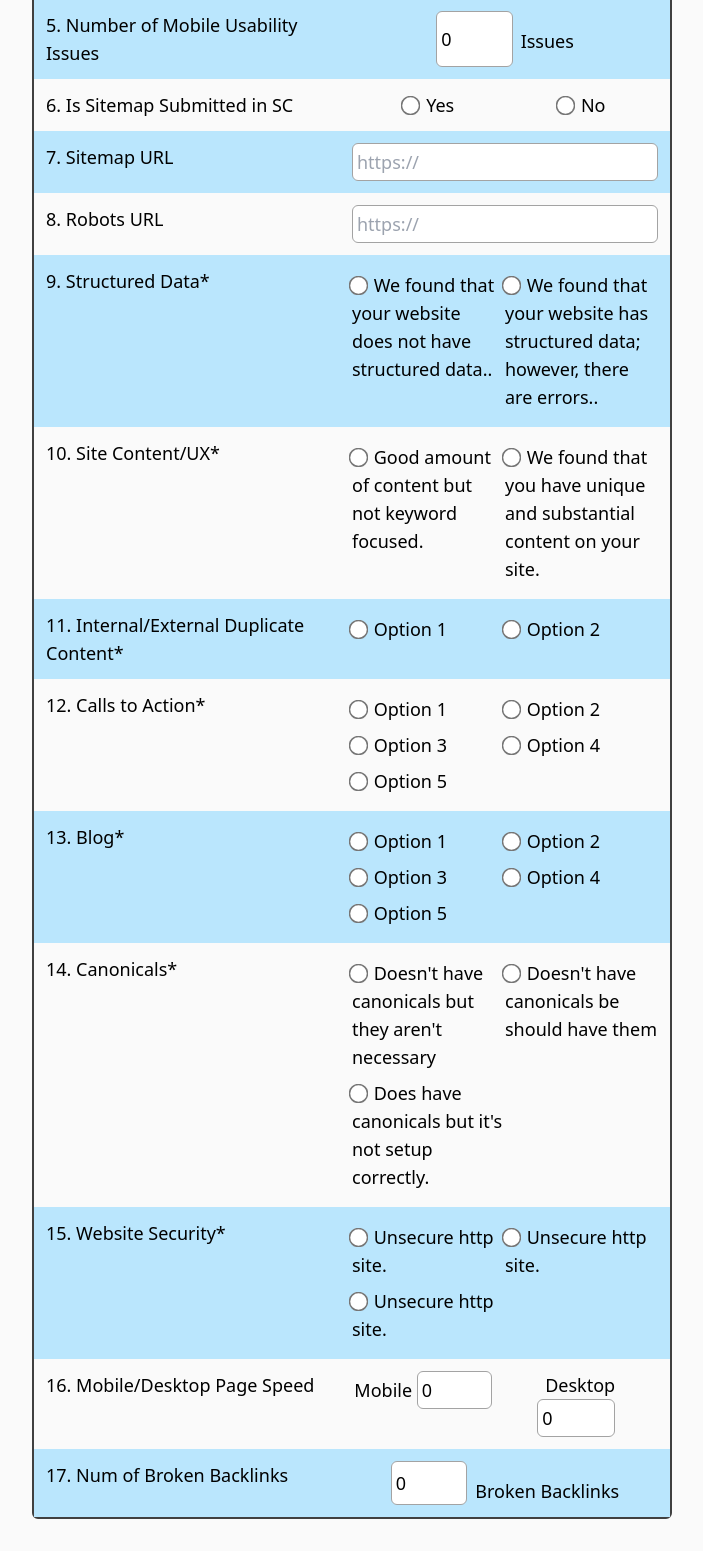
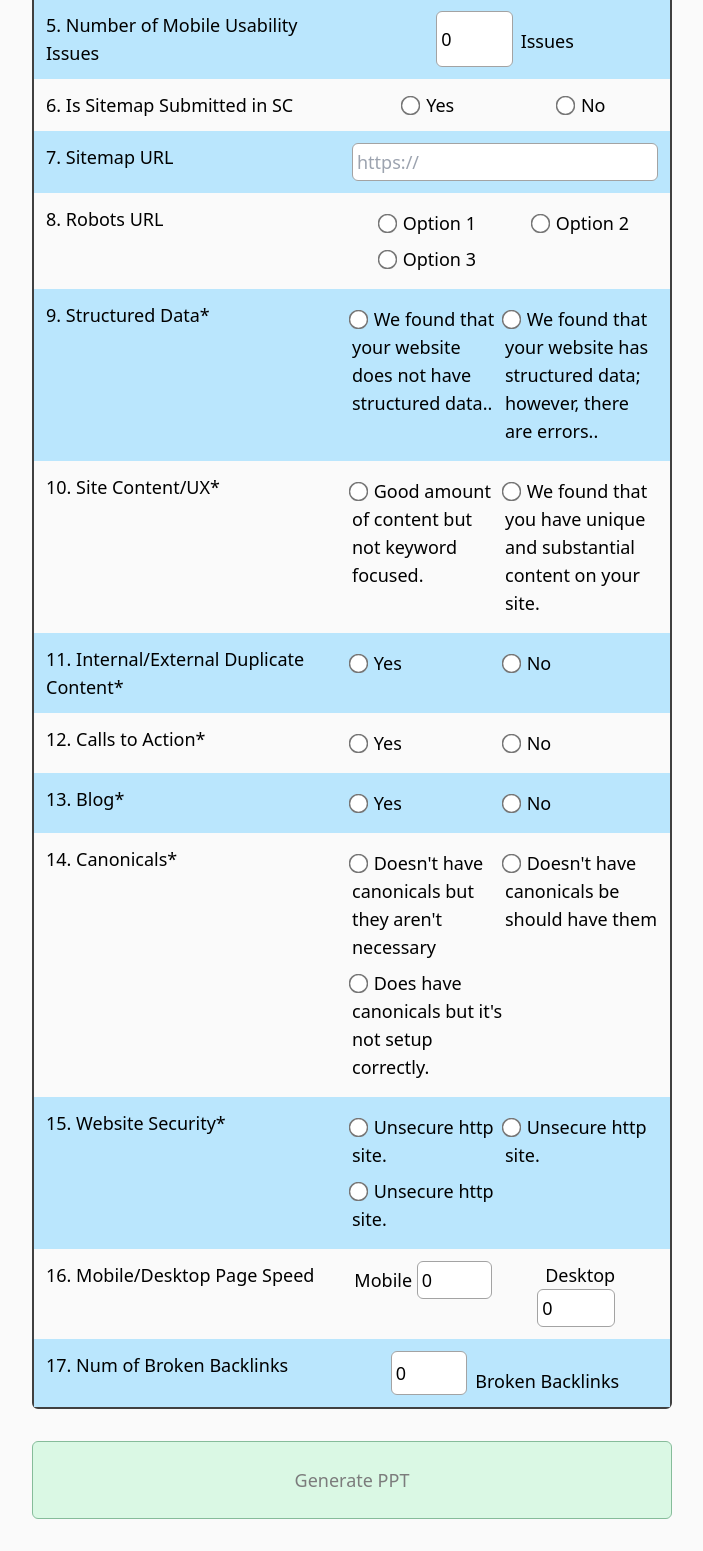
Before and after one commit to Logical-Position/TADAAbot, a Flask app: page / in a window 1280 px wide, after a click on "Edit Manual Inputs". Shown: the part 907-2458 px from the top of the page, without its empty margins (288-991 px from the left). Run offline with Flask 2, Linux system fonts and the light colour scheme; style sheets or scripts are compiled from the project's sources.

Commit message:
Styling Changes to file uploader, adjusted manual inputs.

```diff
--- a/static/script.js
+++ b/static/script.js
@@ -117,7 +117,6 @@ document.addEventListener("DOMContentLoaded", function() {
 
     // Function for handling updating the border color of the upload file container when a valid file is uploaded.
     function outlineFileInput() {
-        // Code to outline file input
         let uploadFileContainer = document.querySelector("#upload-file-container");
         uploadFileContainer.style.borderColor = "green";
     }
@@ -125,12 +124,11 @@ document.addEventListener("DOMContentLoaded", function() {
     // Function for removing file upload image/text and replacing it with placeholder folder image and folder name
     function updateFileInputImage(filename) {
         const uploadedFile = document.querySelector("#uploaded-file-name");
-        // Code to remove excess text/upload image from file uploader once a file is uploaded
+
+        // Remove excess text/upload image from file uploader once a file is uploaded
         let fileContainerContent = document.querySelector("#droparea")
         fileContainerContent.remove();
 
-        // Code to add placeholder folder image along with folder name. Couldn't figure this out.
-        // Appending text/image to this field results in an empty file uploader
         // Create placeholder folder image element
         let placeholderFolderImage = document.createElement("img");
         placeholderFolderImage.src = "static/assets/folder-upload-overwrite.svg";
@@ -138,10 +136,11 @@ document.addEventListener("DOMContentLoaded", function() {
         // Create folder name element
         let folderName = document.createElement("span");
         folderName.innerText = filename;
-        folderName.classList.add("text-xl", "pt-4")
+        folderName.classList.add("text-xl", "font-semibold", "pt-4")
 
         // Create container for the placeholder folder image and folder name
         let placeholderContainer = document.createElement("div");
+        placeholderContainer.classList.add("flex", "flex-col","justify-center",);
         placeholderContainer.appendChild(placeholderFolderImage);
         placeholderContainer.appendChild(folderName);
 
@@ -150,9 +149,8 @@ document.addEventListener("DOMContentLoaded", function() {
         uploadFileContainer.appendChild(placeholderContainer);
     }
 
+});
 
-
-});
 
 function makeRequest(path, callback) {
     let req = new XMLHttpRequest();
--- a/templates/index.html
+++ b/templates/index.html
@@ -158,13 +158,20 @@ TADAA
 
                         <li class="p-3 grid grid-cols-2 even:bg-neutral-50 odd:bg-sky-200">
                             <label class="text-left" for="robots_url">8. <span>Robots URL</span></label>
-                                <input
-                                    type="text"
-                                    id="robots_url"
-                                    name="robots_url"
-                                    class="border border-neutral-400 p-1 rounded-md font-normal"
-                                    placeholder="https://"
-                                />
+                            <div class="w-full flex flex-wrap">
+                                <span class="w-1/2 py-1">
+                                    <input type="radio" id="option1" name="web_security" value="option1" class="scale-150 mr-1">
+                                    <label for="option1">Option 1</label>
+                                </span>
+                                <span class="w-1/2 py-1">
+                                    <input type="radio" id="option2" name="web_security" value="option2" class="scale-150 mr-1">
+                                    <label for="option2">Option 2</label>
+                                </span>
+                                <span class="w-1/2 py-1">
+                                    <input type="radio" id="option3" name="web_security" value="option3" class="scale-150 mr-1">
+                                    <label for="option3">Option 3</label>
+                                </span>
+                            </div>
                         </li>
 
                         <li class="p-3 grid grid-cols-2 text-left even:bg-neutral-50 odd:bg-sky-200">
@@ -200,11 +207,11 @@ TADAA
                             <div class="w-full flex flex-wrap">
                                 <span class="w-1/2 py-1">
                                     <input type="radio" id="option1" name="duplicate_content" value="option1" class="scale-150 mr-1">
-                                    <label for="option1">Option 1</label>
+                                    <label for="option1">Yes</label>
                                 </span>
                                 <span class="w-1/2 py-1">
                                     <input type="radio" id="option2" name="duplicate_content" value="option2" class="scale-150 mr-1">
-                                    <label for="option2">Option 2</label>
+                                    <label for="option2">No</label>
                                 </span>
                             </div>
                         </li>
@@ -214,23 +221,11 @@ TADAA
                             <div class="w-full flex flex-wrap">
                                 <span class="w-1/2 py-1">
                                     <input type="radio" id="option1" name="calls_to_action" value="option1" class="scale-150 mr-1">
-                                    <label for="option1">Option 1</label>
+                                    <label for="option1">Yes</label>
                                 </span>
                                 <span class="w-1/2 py-1">
                                     <input type="radio" id="option2" name="calls_to_action" value="option2" class="scale-150 mr-1">
-                                    <label for="option2">Option 2</label>
-                                </span>
-                                <span class="w-1/2 py-1">
-                                    <input type="radio" id="option3" name="calls_to_action" value="option3" class="scale-150 mr-1">
-                                    <label for="option3">Option 3</label>
-                                </span>
-                                <span class="w-1/2 py-1">
-                                    <input type="radio" id="option4" name="calls_to_action" value="option4" class="scale-150 mr-1">
-                                    <label for="option4">Option 4</label>
-                                </span>
-                                <span class="w-1/2 py-1">
-                                    <input type="radio" id="option5" name="calls_to_action" value="option5" class="scale-150 mr-1">
-                                    <label for="option5">Option 5</label>
+                                    <label for="option2">No</label>
                                 </span>
                             </div>
                         </li>
@@ -240,25 +235,14 @@ TADAA
                             <div class="w-full flex flex-wrap">
                                 <span class="w-1/2 py-1">
                                     <input type="radio" id="option1" name="blog" value="option1" class="scale-150 mr-1">
-                                    <label for="option1">Option 1</label>
+                                    <label for="option1">Yes</label>
                                 </span>
                                 <span class="w-1/2 py-1">
                                     <input type="radio" id="option2" name="blog" value="option2" class="scale-150 mr-1">
-                                    <label for="option2">Option 2</label>
-                                </span>
-                                <span class="w-1/2 py-1">
-                                    <input type="radio" id="option3" name="blog" value="option3" class="scale-150 mr-1">
-                                    <label for="option3">Option 3</label>
-                                </span>
-                                <span class="w-1/2 py-1">
-                                    <input type="radio" id="option4" name="blog" value="option4" class="scale-150 mr-1">
-                                    <label for="option4">Option 4</label>
-                                </span>
-                                <span class="w-1/2 py-1">
-                                    <input type="radio" id="option5" name="blog" value="option5" class="scale-150 mr-1">
-                                    <label for="option5">Option 5</label>
+                                    <label for="option2">No</label>
                                 </span>
                             </div>
+
                         </li>
 
                         <li class="p-3 grid grid-cols-2 text-left even:bg-neutral-50 odd:bg-sky-200">
```
Also changed, not shown: TODOS.md (+3 -3 lines).
